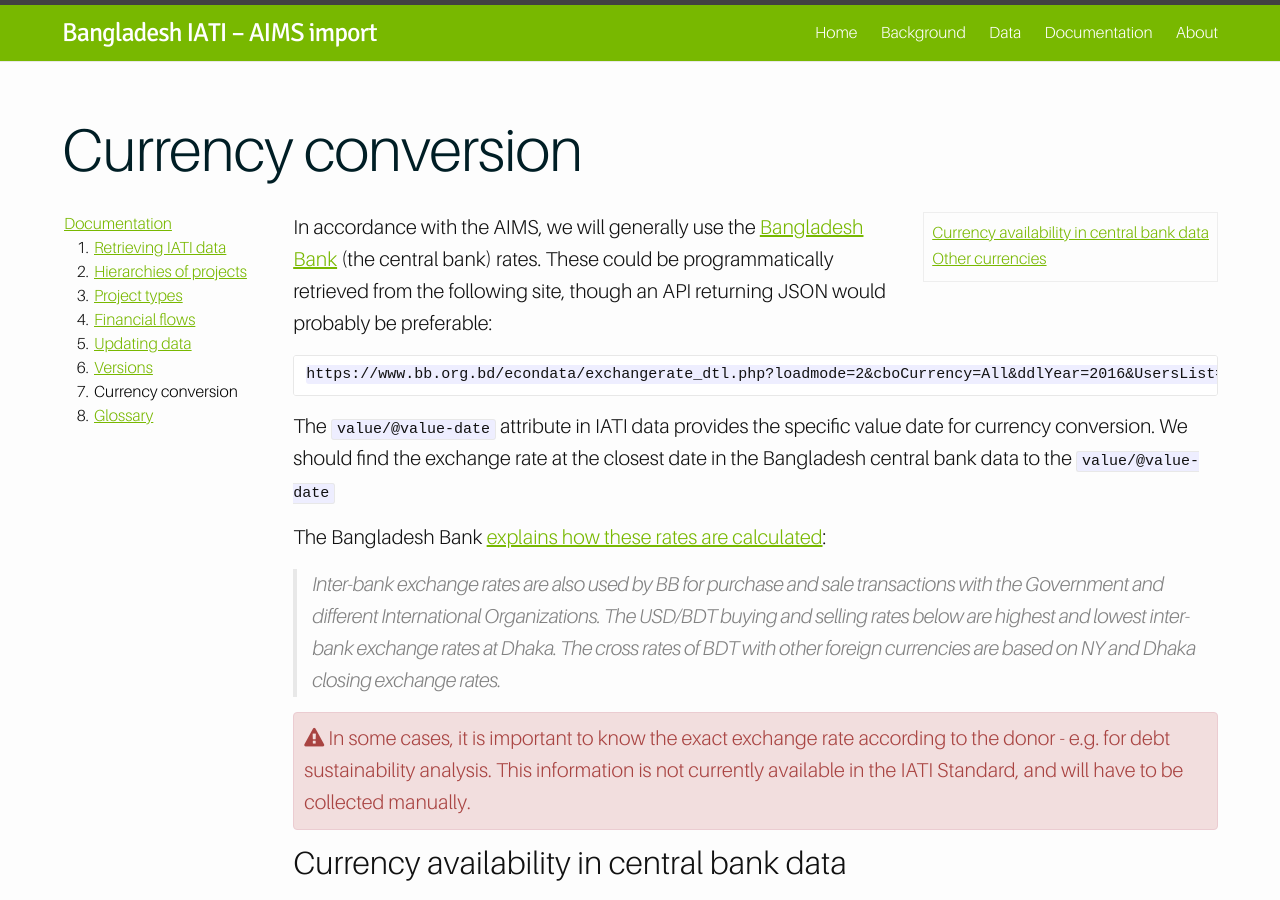
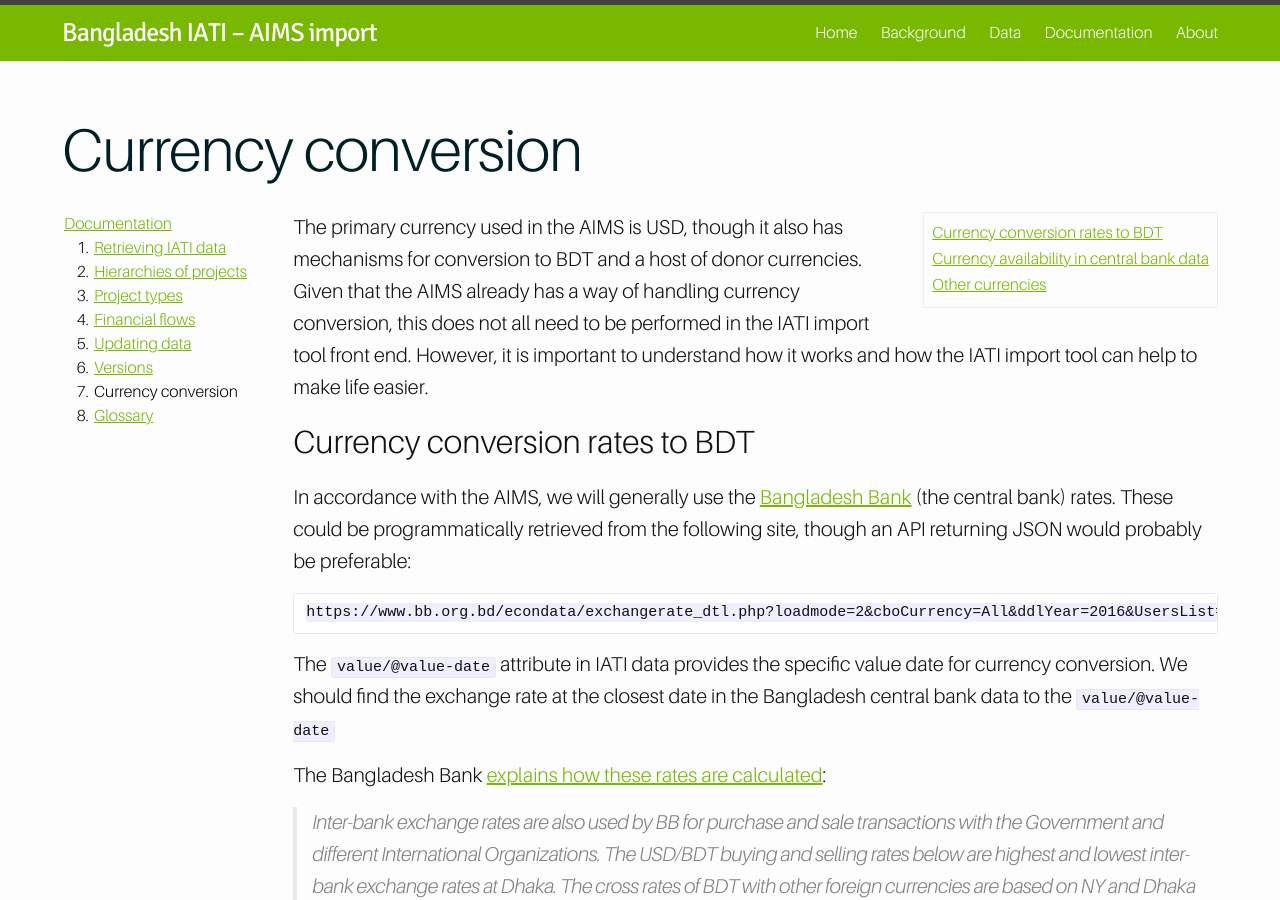
Before and after one commit to BD-IATI/bd-iati.github.io, a Jekyll site: the page built from _documentation/currency.md, in a window 1280 px wide and 900 px high. Built offline with Jekyll 4.4.1, drawn with Linux system fonts in a browser that asks for light colours; nearby versions of some CDN libraries; comment, search, counter and statistics services are not loaded.

Commit message:
Add note on how currency conversion is dealt with in the AIMS

```diff
--- a/_documentation/currency.md
+++ b/_documentation/currency.md
@@ -8,6 +8,10 @@ order: 9
 
 *
 {:toc}
+
+The primary currency used in the AIMS is USD, though it also has mechanisms for conversion to BDT and a host of donor currencies. Given that the AIMS already has a way of handling currency conversion, this does not all need to be performed in the IATI import tool front end. However, it is important to understand how it works and how the IATI import tool can help to make life easier.
+
+## Currency conversion rates to BDT
 
 In accordance with the AIMS, we will generally use the [Bangladesh Bank](https://www.bb.org.bd/) (the central bank) rates. These could be programmatically retrieved from the following site, though an API returning JSON would probably be preferable:
 
```
